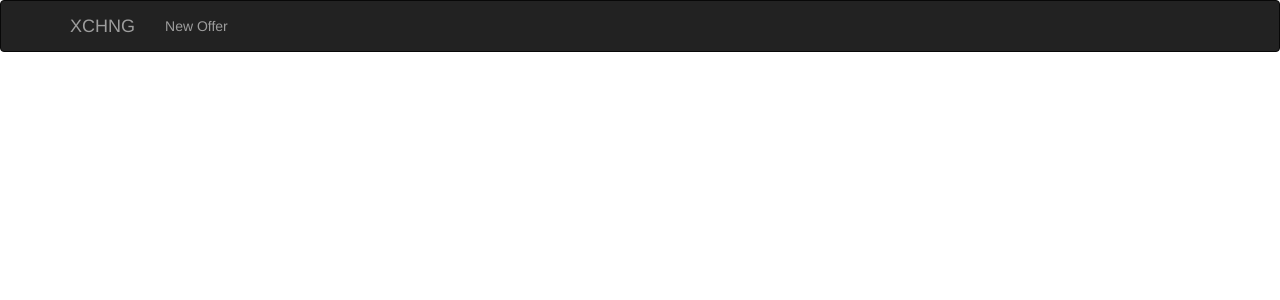
After one commit to WantToTrade/backend, a Flask app: template app/templates/base.html in a window 1280 px wide. The commit adds this page. Shown: the top 300 px of the page. Run offline with Flask 2, Linux system fonts and the light colour scheme; the template is opened without the code that fills it, so the values that code supplies are empty; some libraries are stand-ins or nearby versions.

Commit message:
Add navbar

```diff
--- /dev/null
+++ b/app/templates/base.html
@@ -0,0 +1,18 @@
+{% extends "bootstrap/base.html" %}
+
+{% block title %}xchng{% endblock %}
+
+{% block navbar %}
+<div class="navbar navbar-inverse" role="navigation">
+    <div class="container">
+        <div class="navbar-header">
+            <a class="navbar-brand" href="/">XCHNG</a>
+        </div>
+        <div class="navbar-collapse collapse">
+            <ul class="nav navbar-nav">
+                <li><a href="/new">New Offer</a></li>
+            </ul>
+        </div>
+    </div>
+</div>
+{% endblock %}
--- a/app/templates/index.html
+++ b/app/templates/index.html
@@ -1,6 +1,6 @@
-{% extends "bootstrap/base.html" %}
+{% extends "base.html" %}
 
-{% block title %}Want to Trade{% endblock %}
+{% block title %}xchng{% endblock %}
 
 {% block head %}
 {{ super() }}
--- a/app/templates/new_offer.html
+++ b/app/templates/new_offer.html
@@ -1,8 +1,8 @@
-{% extends "bootstrap/base.html" %}
+{% extends "base.html" %}
 
 {% import "bootstrap/wtf.html" as wtf %}
 
-{% block title %}Want to Trade - New Offer{% endblock %}
+{% block title %}xchng - New Offer{% endblock %}
 
 {% block content %}
 <form class="col-md-5" method="POST" action="/new">
--- a/config.py
+++ b/config.py
@@ -14,7 +14,6 @@ class DevelConfig(Config):
     DEBUG = True
     SQLALCHEMY_DATABASE_URI = 'sqlite:///' + os.path.join(basedir,
                                                          'wtt-devel.sqlite')
-    print(SQLALCHEMY_DATABASE_URI)
 
 class ProductionConfig(Config):
     SQLACHEMY_DATABASE_URI = 'sqlite:///' + os.path.join(basedir,
```
